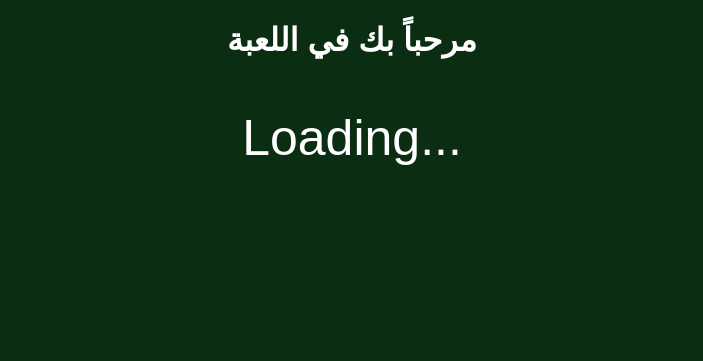
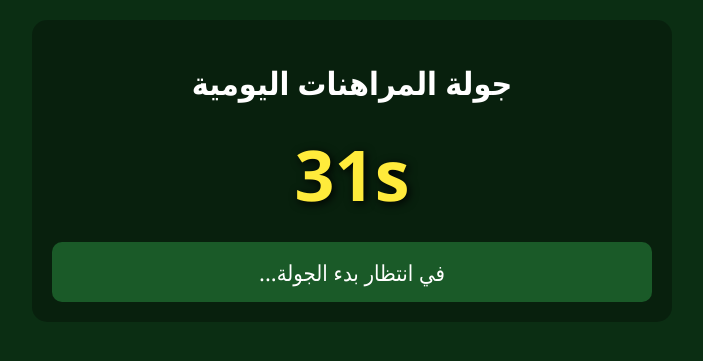
Before and after one commit to oopwsyua1-hash/sab3-ai-bot, a Flask app: page / in a window 1280 px wide. Shown: the top 361 px of the page, without its empty margins (288-991 px from the left). Run offline with Flask 3, Linux system fonts and the light colour scheme.

Commit message:
Revise index.html for game layout and styling
Updated HTML structure and styles for the game page, including Arabic text and enhanced layout.

```diff
--- a/templates/index.html
+++ b/templates/index.html
@@ -1,26 +1,75 @@
-
 <!DOCTYPE html>
-<html>
+<html lang="ar" dir="rtl">
 <head>
-    <title>Game Web</title>
+    <meta charset="UTF-8">
+    <meta name="viewport" content="width=device-width, initial-scale=1.0">
+    <title>لعبة الكونزات</title>
     <style>
-        body { background-color: #0b2e13; color: white; text-align: center; font-family: sans-serif; }
-        .timer { font-size: 50px; margin-top: 50px; }
+        body {
+            background-color: #0b2e13;
+            color: white;
+            text-align: center;
+            font-family: 'Segoe UI', Tahoma, Geneva, Verdana, sans-serif;
+            margin: 0;
+            padding: 20px;
+        }
+        .container {
+            max-width: 600px;
+            margin: auto;
+            background: rgba(0, 0, 0, 0.3);
+            padding: 20px;
+            border-radius: 15px;
+        }
+        .timer-box {
+            font-size: 70px;
+            font-weight: bold;
+            color: #ffeb3b;
+            text-shadow: 2px 2px 10px #000;
+            margin: 20px 0;
+        }
+        .result-box {
+            font-size: 22px;
+            padding: 15px;
+            background: #1a5a28;
+            border-radius: 10px;
+        }
+        .loading { color: #888; font-style: italic; }
     </style>
 </head>
 <body>
-    <h1>مرحباً بك في اللعبة</h1>
-    <div class="timer" id="timer">Loading...</div>
 
-    <script>
-        // دالة لجلب البيانات من السيرفر
-        setInterval(() => {
-            fetch('/')
-                .then(response => response.json())
-                .then(data => {
-                    document.getElementById('timer').innerText = data.timer;
-                });
-        }, 1000);
-    </script>
+<div class="container">
+    <h1>جولة المراهنات اليومية</h1>
+    <div class="timer-box" id="timer">--</div>
+    <div class="result-box" id="result">جاري تحميل البيانات...</div>
+</div>
+
+<script>
+    function updateGame() {
+        fetch('/game_data')
+            .then(response => response.json())
+            .then(data => {
+                // تحديث التايمر
+                document.getElementById('timer').innerText = data.timer + "s";
+
+                // تحديث النتيجة
+                if (data.last_result !== "None") {
+                    document.getElementById('result').innerText = "الفريق الفائز في الجولة السابقة: " + data.last_result;
+                } else {
+                    document.getElementById('result').innerText = "في انتظار بدء الجولة...";
+                }
+            })
+            .catch(error => {
+                console.error('Error:', error);
+                document.getElementById('result').innerText = "خطأ في الاتصال بالسيرفر";
+            });
+    }
+
+    // تحديث البيانات كل ثانية
+    setInterval(updateGame, 1000);
+    // استدعاء أولي
+    updateGame();
+</script>
+
 </body>
 </html>
```
